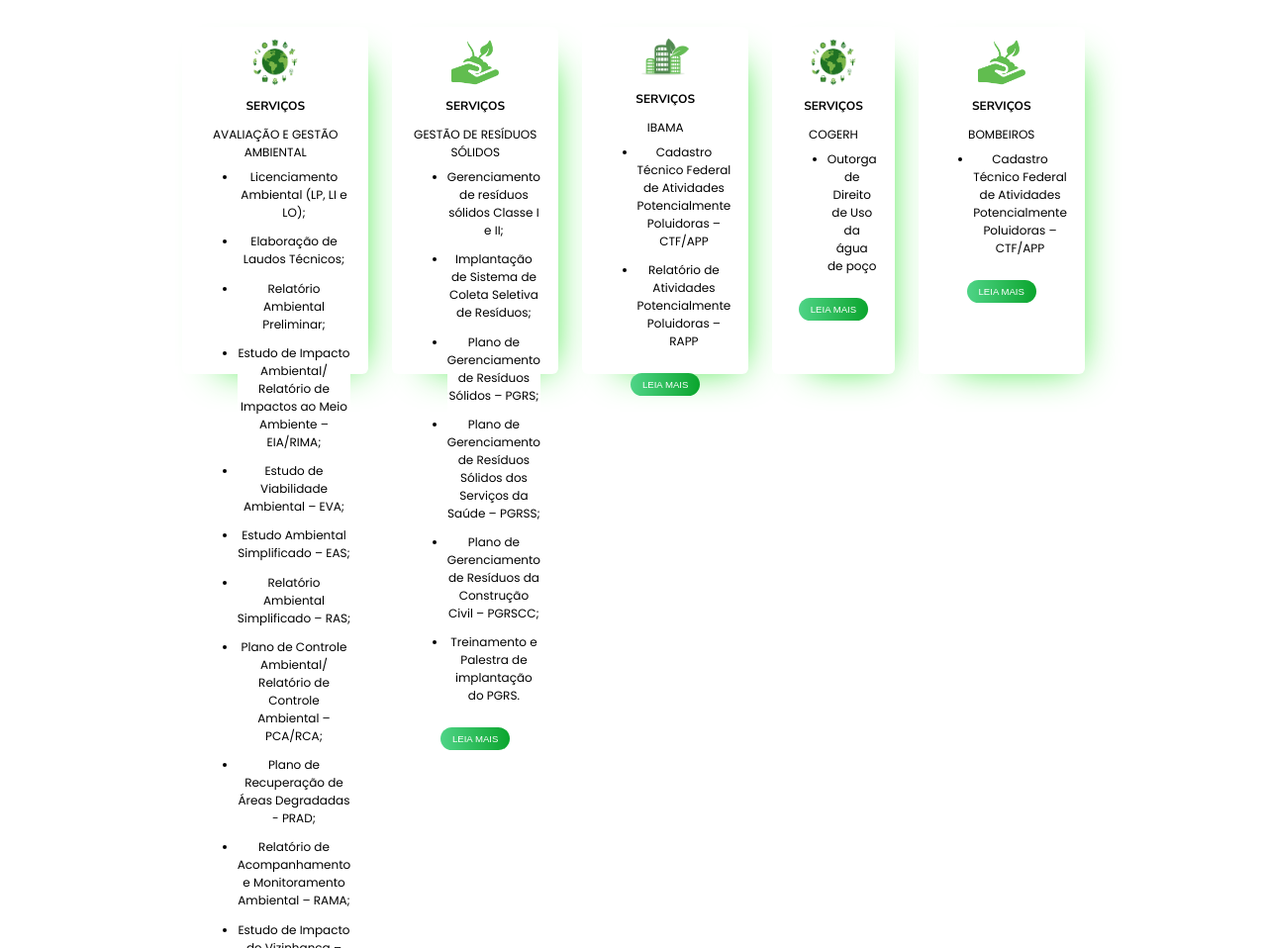
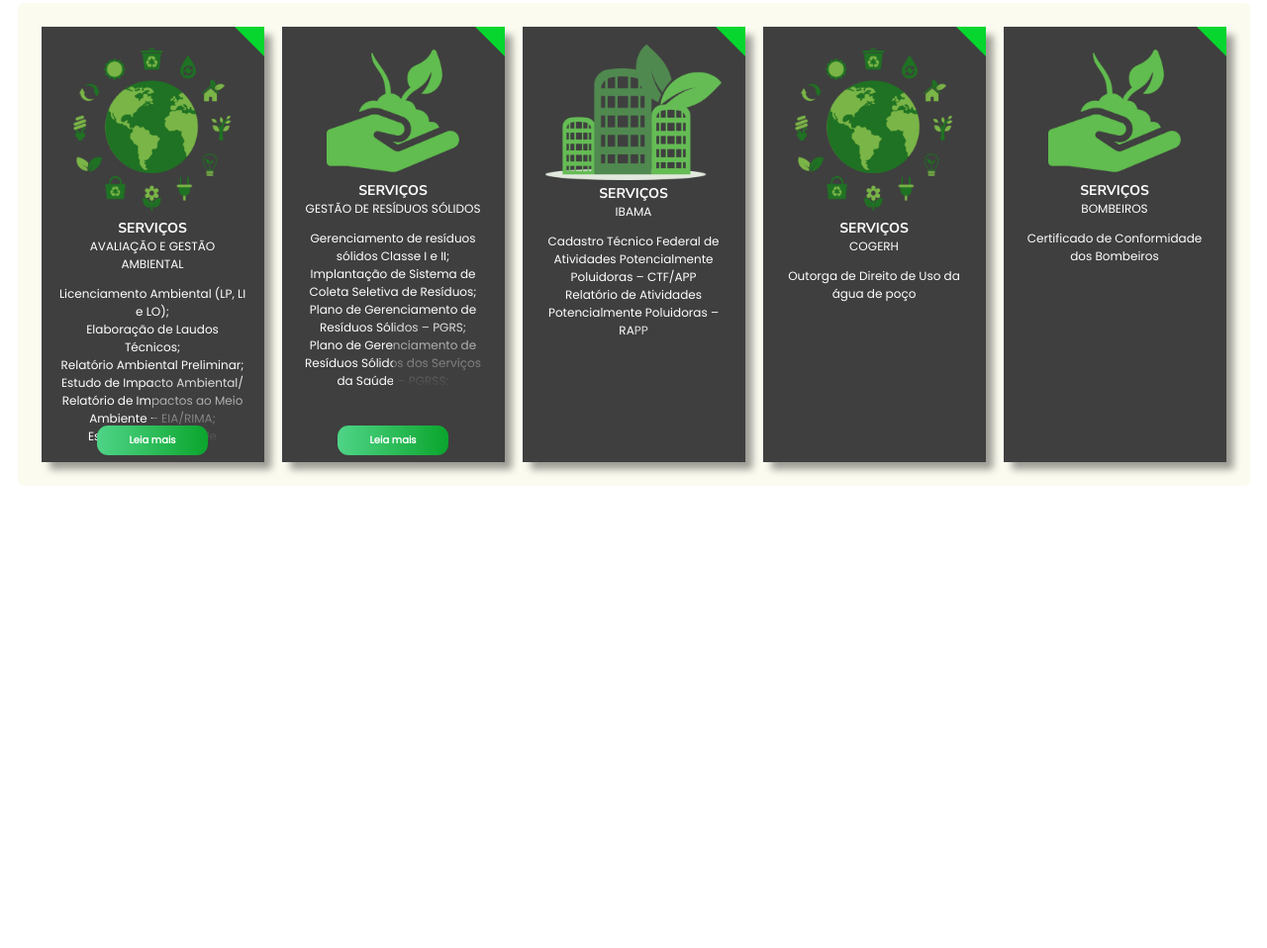
Before and after one commit to Rafael-Amora/MASTER_CONSULTORIA.CE, a plain HTML site: page index.html in a window 1280 px wide. Shown: the part 1346-2304 px from the top of the page at 99% size. After the commit the page ends 1837 px from the top, so only its background shows below. Drawn offline with Linux system fonts and the light colour scheme.

Commit message:
desenvolvimento 1.2

```diff
--- a/index.html
+++ b/index.html
@@ -102,81 +102,86 @@
 
         <section id="serviços">
             <div class="cards">
-                <section class="card contact">
+                <div id="b1" class="card-contact">
                     <div class="icon">
                         <img src="./img/mundo.png" alt="Contact us.">
+                        <h3>SERVIÇOS</h3>
+                        <p>AVALIAÇÃO E GESTÃO AMBIENTAL</p>
                     </div>
-                    <h3>SERVIÇOS</h3>
-                    <p>AVALIAÇÃO E GESTÃO AMBIENTAL</p>
-                    <ul>
-                        <li>Licenciamento Ambiental (LP, LI e LO);</li>
-                        <li>Elaboração de Laudos Técnicos;</li>
-                        <li>Relatório Ambiental Preliminar;</li>
-                        <li>Estudo de Impacto Ambiental/ Relatório de Impactos ao Meio Ambiente – EIA/RIMA;</li>
-                        <li> Estudo de Viabilidade Ambiental – EVA;</li>
-                        <li> Estudo Ambiental Simplificado – EAS;</li>
-                        <li> Relatório Ambiental Simplificado – RAS;</li>
-                        <li>Plano de Controle Ambiental/ Relatório de Controle Ambiental – PCA/RCA;</li>
-                        <li>Plano de Recuperação de Áreas Degradadas - PRAD;</li>
-                        <li>Relatório de Acompanhamento e Monitoramento Ambiental – RAMA;</li>
-                        <li>Estudo de Impacto de Vizinhança – EIV;</li>
-                        <li>Plano Básico de Controle Ambiental – PBA</li>
-                    </ul>
-                    <button>Leia mais</button>
-                </section>
-                <section class="card contact">
+                    <div class="content">
+                        <p>Licenciamento Ambiental (LP, LI e LO);</p>
+                        <p>Elaboração de Laudos Técnicos;</p>
+                        <p>Relatório Ambiental Preliminar;</p>
+                        <p>Estudo de Impacto Ambiental/ Relatório de Impactos ao Meio Ambiente – EIA/RIMA;</li>
+                        <p> Estudo de Viabilidade Ambiental – EVA;</p>
+                        <p> Estudo Ambiental Simplificado – EAS;</p>
+                        <p> Relatório Ambiental Simplificado – RAS;</p>
+                        <p>Plano de Controle Ambiental/ Relatório de Controle Ambiental – PCA/RCA;</p>
+                        <p>Plano de Recuperação de Áreas Degradadas - PRAD;</p>
+                        <p>Relatório de Acompanhamento e Monitoramento Ambiental – RAMA;</p>
+                        <p>Estudo de Impacto de Vizinhança – EIV;</p>
+                        <p>Plano Básico de Controle Ambiental – PBA</p>
+                    </div>
+                    <button id="read_button">Leia mais</button>
+                </div>
+
+                <div class="card-contact">
                     <div class="icon">
-                        <img src="./img/mão.png" alt="Shop here.">
+                        <img src="./img/mão.png" alt="Contact us.">
+                        <h3>SERVIÇOS</h3>
+                        <p>GESTÃO DE RESÍDUOS SÓLIDOS</p>
                     </div>
-                    <h3>SERVIÇOS</h3>
-                    <p>GESTÃO DE RESÍDUOS SÓLIDOS</p>
-                    <ul>
-                        <li>Gerenciamento de resíduos sólidos Classe I e II;</li>
-                        <li>Implantação de Sistema de Coleta Seletiva de Resíduos;</li>
-                        <li>Plano de Gerenciamento de Resíduos Sólidos – PGRS;</li>
-                        <li>Plano de Gerenciamento de Resíduos Sólidos dos Serviços da Saúde – PGRSS;</li>
-                        <li>Plano de Gerenciamento de Resíduos da Construção Civil – PGRSCC;</li>
-                        <li>Treinamento e Palestra de implantação do PGRS.</li>
-                    </ul>
-                    <button>Leia mais</button>
-                </section>
-                <section class="card contact">
+                    <div class="content">
+                        <p>Gerenciamento de resíduos sólidos Classe I e II;</p>
+                        <p>Implantação de Sistema de Coleta Seletiva de Resíduos;</p>
+                        <p>Plano de Gerenciamento de Resíduos Sólidos – PGRS;</p>
+                        <p>Plano de Gerenciamento de Resíduos Sólidos dos Serviços da Saúde – PGRSS;</li>
+                        <p>Plano de Gerenciamento de Resíduos da Construção Civil – PGRSCC;</p>
+                        <p>Treinamento e Palestra de implantação do PGRS.</p>
+
+                    </div>
+                    <button id="read_button2">Leia mais</button>
+                </div>
+
+                <div id="b2" class="card-contact">
                     <div class="icon">
-                        <img src="./img/predio.png" alt="About us.">
+                        <img src="./img/predio.png" alt="Contact us.">
+                        <h3>SERVIÇOS</h3>
+                        <p>IBAMA</p>
                     </div>
-                    <h3>SERVIÇOS</h3>
-                    <p>IBAMA</p>
-                    <ul>
-                        <li>Cadastro Técnico Federal de Atividades Potencialmente Poluidoras – CTF/APP</li>
-                        <li>Relatório de Atividades Potencialmente Poluidoras – RAPP</li>
-                    </ul>
-                    <button>Leia mais</button>
-                </section>
+                    <div class="content">
+                        <p>Cadastro Técnico Federal de Atividades Potencialmente Poluidoras – CTF/APP</p>
+                        <p>Relatório de Atividades Potencialmente Poluidoras – RAPP</p>
 
-                <section class="card contact">
+                    </div>
+
+                </div>
+
+                <div class="card-contact">
                     <div class="icon">
-                        <img src="./img/mundo.png" alt="About us.">
+                        <img src="./img/mundo.png" alt="Contact us.">
+                        <h3>SERVIÇOS</h3>
+                        <p>COGERH</p>
                     </div>
-                    <h3>SERVIÇOS</h3>
-                    <p>COGERH</p>
-                    <ul>
-                        <li>Outorga de Direito de Uso da água de poço</li>
-                    </ul>
-                    <button>Leia mais</button>
-                </section>
+                    <div class="content">
+                        <p>Outorga de Direito de Uso da água de poço</p>
 
-                <section class="card contact">
+                    </div>
+
+                </div>
+
+                <div class="card-contact">
                     <div class="icon">
-                        <img src="./img/mão.png" alt="About us.">
+                        <img src="./img/mão.png" alt="Contact us.">
+                        <h3>SERVIÇOS</h3>
+                        <p>BOMBEIROS</p>
                     </div>
-                    <h3>SERVIÇOS</h3>
-                    <p>BOMBEIROS</p>
-                    <ul>
-                        <li>Cadastro Técnico Federal de Atividades Potencialmente Poluidoras – CTF/APP</li>
+                    <div class="content">
+                        <p>Certificado de Conformidade dos Bombeiros</p>
 
-                    </ul>
-                    <button>Leia mais</button>
-                </section>
+                    </div>
+
+                </div>
             </div>
         </section>
 
--- a/script.js
+++ b/script.js
@@ -7,22 +7,22 @@
     nextArrow: false,
 });
 
-// Select button
+
+
 var button = document.getElementById('read_button');
 
-// Click Event
+
 button.addEventListener('click', function () {
-    // Select card
-    var card = document.querySelector('.card');
 
-    // Add/Remove Class Active
+    var card = document.querySelector('#b1');
+
+
     card.classList.toggle('active');
 
     if (card.classList.contains('active')) {
-        // Change button text if has class active
+
         return button.textContent = 'Read less';
     }
 
-    // Change button text if hasn't class active
     button.textContent = 'Read more';
 });
--- a/style.css
+++ b/style.css
@@ -7,8 +7,6 @@
     margin: 0;
     box-sizing: border-box;
     text-decoration: none;
-    background-color: white;
-
 }
 
 body {
@@ -155,70 +153,76 @@
 
 .cards {
     display: flex;
+    gap: 24px;
     padding: 32px;
 }
 
-.cards section.card {
+.card-contact {
     display: flex;
     flex-direction: column;
-    align-items: center;
+    background-color: #3f3f3f;
+    box-shadow: 10px 10px 10px rgba(0, 0, 0, 0.389);
+    padding: 24px;
+    width: 300px;
     text-align: center;
-    background: white;
-    padding: 1rem 1.5rem;
-    border-radius: 8px;
-    max-height: 468px;
-    margin-left: 32px;
+    position: relative;
 }
 
-.cards section.card:first-child {
-    margin-left: 0;
-}
-
-.cards section.card .icon {
-    width: 64px;
-    height: 64px;
-}
-
-.cards section.card img {
-    width: 100%;
-}
-
-.cards section.card h3 {
-    font-size: 100%;
-    margin: 16px 0;
-}
-
-.cards section.card span {
-    font-weight: 300;
-    max-width: 240px;
-    font-size: 80%;
+.icon {
+    color: white;
     margin-bottom: 16px;
 }
 
-.cards section.card button {
-    padding: 0.5rem 1rem;
-    text-transform: uppercase;
-    border-radius: 32px;
-    border: 0;
-    cursor: pointer;
-    font-size: 80%;
-    font-weight: 500;
-    color: #fff;
-    margin-bottom: 16px 0;
+.card-contact button {
+    position: absolute;
+    bottom: 10px;
+    left: 75px;
+
+
+    background: linear-gradient(to right, #4fd487, #0ba52d);
+    width: 50%;
+    height: 40px;
+    border-radius: 15px;
+    border: none;
+    margin: auto;
+    color: white;
+    font-family: 'Poppins', sans-serif;
+    font-weight: 600;
 }
 
-.cards section.card.contact button {
-    background: linear-gradient(to right, #4fd487, #0ba52d);
+.card-contact::before {
+    position: absolute;
+    content: ' ';
+    top: 0;
+    right: 0;
+    border: 20px solid transparent;
+    border-top: 20px solid #06d62e;
+    border-right: 20px solid #06d62e;
 }
 
-
-
-.cards section.card.contact {
-    box-shadow: 20px 20px 50px -30px #1ce21c;
+.content {
+    height: 215px;
+    overflow: hidden;
+    position: relative;
+    color: white;
 }
 
+.content::before {
+    content: '';
+    position: absolute;
+    bottom: 0;
+    width: 100%;
+    height: 100px;
+    background: linear-gradient(transparent, #3f3f3f);
+}
 
+.card-contact.active .content {
+    height: auto;
+}
 
+.card-contact.active .content::before {
+    visibility: hidden;
+}
 
 @media screen and (max-width: 720px) {
     .cards {
@@ -237,5 +241,4 @@
     .cards section.card button {
         font-size: 70%;
     }
-
 }
```
